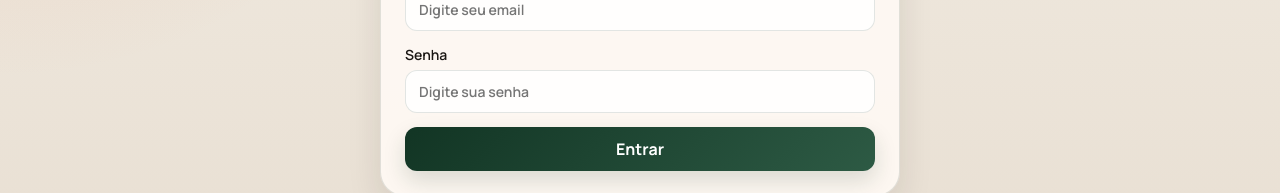
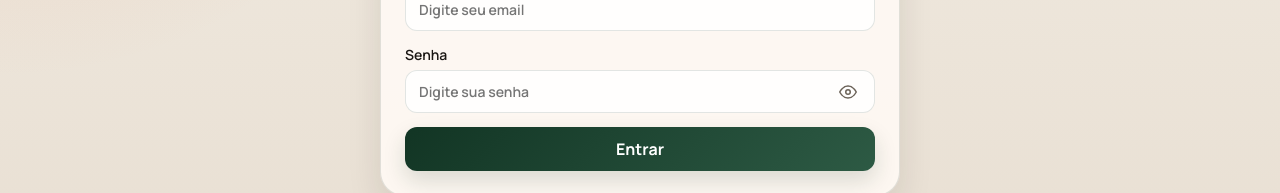
Before and after one commit to dholand4/bulk_whats, a React (Vite) app in the folder frontend/: page /login in a window 1280 px wide. Shown: the part 405-598 px from the top of the page. Built offline with nearby package versions, Linux system fonts and the light colour scheme.

Commit message:
feat: adiciona visualizacao de senha na tela de login

```diff
--- a/frontend/package.json
+++ b/frontend/package.json
@@ -12,6 +12,7 @@
     "lottie-react": "^2.4.1",
     "react": "^18.3.1",
     "react-dom": "^18.3.1",
+    "react-icons": "^5.6.0",
     "react-router-dom": "^6.30.1",
     "styled-components": "^6.1.15",
     "xlsx": "^0.18.5"
--- a/frontend/src/view/Login/index.tsx
+++ b/frontend/src/view/Login/index.tsx
@@ -1,12 +1,23 @@
 import { FormEvent, useState } from 'react';
+import { FiEye, FiEyeOff } from 'react-icons/fi';
 import { useNavigate } from 'react-router-dom';
 import { Eyebrow, InputGroup, Stack, StatusText } from '../../components/AppShell/styled';
 import { useApp } from '../../providers/AppProvider';
-import { LoginCard, LoginDescription, LoginEyebrow, LoginHeader, LoginLayout, LoginTitle } from './styled';
+import {
+  LoginCard,
+  LoginDescription,
+  LoginEyebrow,
+  LoginHeader,
+  LoginLayout,
+  LoginTitle,
+  PasswordField,
+  PasswordToggle,
+} from './styled';
 
 export function LoginView() {
   const [email, setEmail] = useState('');
   const [password, setPassword] = useState('');
+  const [showPassword, setShowPassword] = useState(false);
   const { login, loginStatus, isGlobalLoading } = useApp();
   const navigate = useNavigate();
 
@@ -46,13 +57,36 @@ export function LoginView() {
             </InputGroup>
             <InputGroup>
               <span>Senha</span>
+              <PasswordField>
                 <input
-                type="password"
+                  type={showPassword ? 'text' : 'password'}
                   value={password}
                   onChange={(event) => setPassword(event.target.value)}
                   placeholder="Digite sua senha"
+                  autoComplete="current-password"
                   required
                 />
+                <PasswordToggle
+                  type="button"
+                  aria-label={showPassword ? 'Ocultar senha' : 'Mostrar senha'}
+                  aria-pressed={showPassword}
+                  onPointerDown={(event) => {
+                    event.preventDefault();
+                    event.stopPropagation();
+                  }}
+                  onMouseDown={(event) => {
+                    event.preventDefault();
+                    event.stopPropagation();
+                  }}
+                  onClick={(event) => {
+                    event.preventDefault();
+                    event.stopPropagation();
+                    setShowPassword((current) => !current);
+                  }}
+                >
+                  {showPassword ? <FiEyeOff size={18} /> : <FiEye size={18} />}
+                </PasswordToggle>
+              </PasswordField>
             </InputGroup>
             <button type="submit" disabled={isGlobalLoading}>
               Entrar
--- a/frontend/src/view/Login/styled.ts
+++ b/frontend/src/view/Login/styled.ts
@@ -42,3 +42,42 @@ export const LoginDescription = styled.p`
   margin: 0;
   color: var(--muted);
 `;
+
+export const PasswordField = styled.div`
+  position: relative;
+  display: grid;
+
+  input {
+    padding-right: 50px;
+  }
+`;
+
+export const PasswordToggle = styled.button`
+  position: absolute;
+  top: 50%;
+  right: 8px;
+  transform: translateY(-50%);
+  width: 38px;
+  height: 38px;
+  padding: 0;
+  border-radius: 10px;
+  display: inline-flex;
+  align-items: center;
+  justify-content: center;
+  background: transparent;
+  color: var(--muted);
+  box-shadow: none;
+
+  &:hover {
+    transform: translateY(-50%);
+    background: rgba(18, 53, 36, 0.06);
+    color: var(--primary);
+    filter: none;
+  }
+
+  &:focus-visible {
+    outline: none;
+    box-shadow: 0 0 0 4px rgba(18, 53, 36, 0.08);
+    color: var(--primary);
+  }
+`;
```
Also changed, not shown: 1 other file (tests, documents, lock files or other folders). Lines whose indentation alone changed are shown as unchanged.
